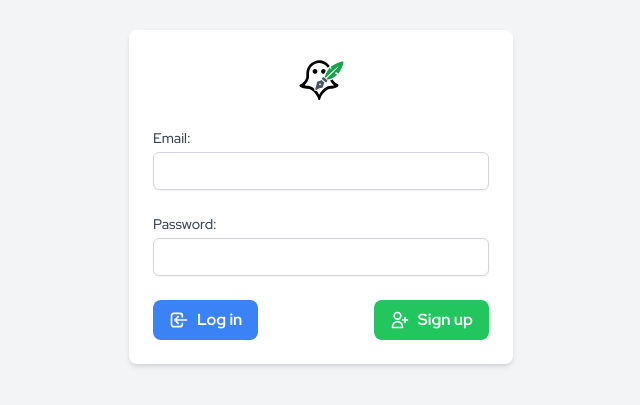
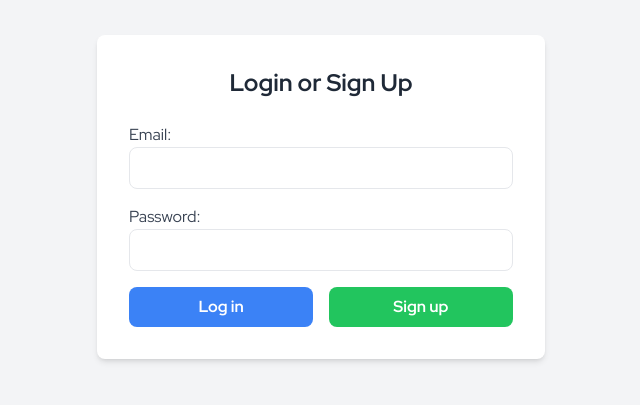
Before and after one commit to callumjamesfortune/phantomsign, a Next.js app: page /login in a window 1280 px wide. Shown: the part 203-608 px from the top of the page, without its empty margins (319-959 px from the left). Built offline with nearby package versions, Linux system fonts and the light colour scheme.

Commit message:
sorta working

```diff
--- /dev/null
+++ b/src/app/api/login-or-signup/route.ts
@@ -0,0 +1,34 @@
+import { NextRequest, NextResponse } from 'next/server';
+import { createClient } from '../../../../utils/supabase/server';
+
+export async function POST(request: NextRequest) {
+  const supabase = createClient();
+  const formData = await request.formData();
+  const email = formData.get('email')?.toString();
+  const password = formData.get('password')?.toString();
+  const action = formData.get('action')?.toString();
+
+  if (!email || !password) {
+    return NextResponse.json({ error: 'Invalid email or password' }, { status: 400 });
+  }
+
+  if (action === 'login') {
+    const { error } = await supabase.auth.signInWithPassword({ email, password });
+    if (error) {
+      return NextResponse.json({ error: 'Login failed' }, { status: 400 });
+    }
+  } else if (action === 'signup') {
+    const localPart = email.split('@')[0];
+    const containsAllLetters = /(?=.*p)(?=.*h)(?=.*a)(?=.*n)(?=.*t)(?=.*o)(?=.*m)/.test(localPart);
+    if (containsAllLetters) {
+      return NextResponse.json({ error: 'Email cannot contain the letters "phantom"' }, { status: 400 });
+    }
+
+    const { error } = await supabase.auth.signUp({ email: email, password: password });
+    if (error) {
+      return NextResponse.json({ error: 'Signup failed' }, { status: 400 });
+    }
+  }
+
+  return NextResponse.json({ success: true }, { status: 200 });
+}
--- a/src/app/api/logout/route.ts
+++ b/src/app/api/logout/route.ts
@@ -12,8 +12,8 @@ export async function POST(request: NextRequest) {
 
   // Clear Supabase session cookies
   const response = NextResponse.json({ message: 'Logged out successfully' });
-//   response.cookies.set('sb-access-token', '', { path: '/', expires: new Date(0) });
-//   response.cookies.set('sb-refresh-token', '', { path: '/', expires: new Date(0) });
+  response.cookies.set('sb-access-token', '', { path: '/', expires: new Date(0) });
+  response.cookies.set('sb-refresh-token', '', { path: '/', expires: new Date(0) });
 
   return response;
 }
--- a/src/app/dashboard/client.tsx
+++ b/src/app/dashboard/client.tsx
@@ -21,6 +21,7 @@ export default function DashboardClient({ user, initialApiKeys }: DashboardClien
       method: 'POST',
       headers: {
         'Content-Type': 'application/json',
+        'Cache-Control': 'no-store',
       },
     });
     const result = await response.json();
@@ -37,6 +38,7 @@ export default function DashboardClient({ user, initialApiKeys }: DashboardClien
       method: 'POST',
       headers: {
         'Content-Type': 'application/json',
+        'Cache-Control': 'no-store',
       },
     });
 
@@ -48,7 +50,7 @@ export default function DashboardClient({ user, initialApiKeys }: DashboardClien
   };
 
   return (
-    <div className="min-h-screen flex flex-col items-center bg-gray-100 p-6">
+    <div className="min-h-screen flex flex-col items-center bg-gray-200 p-6">
       <div className="w-full max-w-3xl bg-white shadow-md rounded-lg p-6">
         <div className="flex items-center justify-between mb-6">
           <Image src={logo} alt="PhantomSign Logo" width={50} height={50} />
--- /dev/null
+++ b/src/app/error/page.tsx
@@ -0,0 +1,26 @@
+'use client';
+
+import { useRouter } from 'next/navigation';
+
+export default function ErrorPage() {
+  const router = useRouter();
+
+  const handleGoBack = () => {
+    router.back();
+  };
+
+  return (
+    <div className="min-h-screen flex items-center justify-center bg-gray-100">
+      <div className="bg-white p-8 rounded-lg shadow-md text-center max-w-md">
+        <h1 className="text-3xl font-bold text-red-600 mb-4">Something went wrong!</h1>
+        <p className="text-gray-700 mb-6">An error occurred while processing your request. Please try again later.</p>
+        <button
+          onClick={handleGoBack}
+          className="px-4 py-2 bg-blue-500 text-white font-bold rounded-lg hover:bg-blue-600"
+        >
+          Go Back
+        </button>
+      </div>
+    </div>
+  );
+}
--- a/src/app/login/error.tsx
+++ /dev/null
@@ -1,5 +0,0 @@
-'use client'
-
-export default function ErrorPage() {
-    return <p>Sorry, something went wrong</p>
-  }
--- a/src/app/login/page.tsx
+++ b/src/app/login/page.tsx
@@ -1,58 +1,66 @@
-import { login, signup } from './actions';
-import { SparklesIcon, LoginIcon, UserAddIcon } from '@heroicons/react/outline';
-import Image from 'next/image';
-import logo from '../../../public/phantom.svg';
+'use client';
+
+import { FormEvent, useState } from 'react';
+import { useRouter } from 'next/navigation';
+import { Toaster, toast } from 'react-hot-toast';
 
 export default function LoginPage() {
+  const [isSubmitting, setIsSubmitting] = useState(false);
+  const router = useRouter();
+
+  const handleSubmit = async (event: FormEvent<HTMLFormElement>) => {
+    event.preventDefault();
+    setIsSubmitting(true);
+    const formData = new FormData(event.currentTarget);
+    const action = (event.nativeEvent as SubmitEvent).submitter?.getAttribute('name');
+
+    if (action) {
+      formData.set('action', action);
+      try {
+        const response = await fetch('/api/login-or-signup', {
+          method: 'POST',
+          body: formData,
+        });
+        const result = await response.json();
+        if (!response.ok) {
+          toast.error(result.error || 'An error occurred');
+        } else {
+          toast.success(action === 'login' ? 'Logged in successfully!' : 'Signed up successfully!');
+          router.push('/dashboard');
+        }
+      } catch (error: any) {
+        toast.error(error.message || 'An error occurred');
+      } finally {
+        setIsSubmitting(false);
+      }
+    } else {
+      toast.error('No action specified');
+      setIsSubmitting(false);
+    }
+  };
+
   return (
-    <div className="min-h-screen flex flex-col items-center justify-center bg-gray-100 p-6">
-      <div className="w-full max-w-sm bg-white shadow-md rounded-lg p-6">
-        <div className="flex justify-center mb-6">
-          <Image src={logo} alt="PhantomSign Logo" width={50} height={50} />
-        </div>
-        <form className="space-y-6">
+    <main>
+        <Toaster />
+        <div className="min-h-screen flex items-center justify-center bg-gray-100">
+        <div className="bg-white p-8 rounded-lg shadow-md w-full max-w-md">
+            <h2 className="text-2xl font-bold mb-6 text-gray-800 text-center">Login or Sign Up</h2>
+            <form onSubmit={handleSubmit} className="flex flex-col space-y-4">
             <div>
-            <label htmlFor="email" className="block text-sm font-medium text-gray-700">
-              Email:
-            </label>
-            <input
-              id="email"
-              name="email"
-              type="email"
-              required
-              className="mt-1 block w-full px-3 py-2 border border-gray-300 rounded-md shadow-sm placeholder-gray-400 focus:outline-none focus:ring-indigo-500 focus:border-indigo-500 sm:text-sm"
-            />
+                <label htmlFor="email" className="block text-gray-700">Email:</label>
+                <input id="email" name="email" type="email" required className="w-full px-3 py-2 border rounded-lg"/>
             </div>
             <div>
-            <label htmlFor="password" className="block text-sm font-medium text-gray-700">
-              Password:
-            </label>
-            <input
-              id="password"
-              name="password"
-              type="password"
-              required
-              className="mt-1 block w-full px-3 py-2 border border-gray-300 rounded-md shadow-sm placeholder-gray-400 focus:outline-none focus:ring-indigo-500 focus:border-indigo-500 sm:text-sm"
-            />
+                <label htmlFor="password" className="block text-gray-700">Password:</label>
+                <input id="password" name="password" type="password" required className="w-full px-3 py-2 border rounded-lg"/>
             </div>
-          <div className="flex justify-between items-center">
-            <button
-              formAction={login}
-              className="flex items-center px-4 py-2 bg-blue-500 text-white font-bold rounded-lg hover:bg-blue-600"
-            >
-              <LoginIcon className="w-5 h-5 mr-2" />
-              Log in
-            </button>
-            <button
-              formAction={signup}
-              className="flex items-center px-4 py-2 bg-green-500 text-white font-bold rounded-lg hover:bg-green-600"
-            >
-              <UserAddIcon className="w-5 h-5 mr-2" />
-              Sign up
-            </button>
+            <div className="flex justify-between">
+                <button type="submit" name="login" className="w-[48%] py-2 px-4 bg-blue-500 text-white font-bold rounded-lg hover:bg-blue-600" disabled={isSubmitting}>Log in</button>
+                <button type="submit" name="signup" className="w-[48%] py-2 px-4 bg-green-500 text-white font-bold rounded-lg hover:bg-green-600" disabled={isSubmitting}>Sign up</button>
             </div>
             </form>
         </div>
         </div>
+    </main>
   );
 }
--- a/src/app/page.tsx
+++ b/src/app/page.tsx
@@ -7,6 +7,7 @@ import { toast, Toaster } from 'react-hot-toast';
 import Image from 'next/image';
 import logo from '../../public/phantom.svg';
 import NotificationModal from './notificationModal';
+import Link from 'next/link';
 
 const COUNTDOWN_TIME = parseInt(process.env.NEXT_PUBLIC_DELETE_AFTER_MINUTES!, 10) * 60 || 300; // Default to 300 seconds (5 minutes)
 const POLLING_INTERVAL = 5000; // 5 seconds
@@ -322,7 +323,7 @@ export default function Home() {
             <ul className='flex items-center md:pr-[auto] gap-8 md:gap-16 text-gray-600 font-bold'>
               <li><a href="#about">About</a></li>
               <li><a href="#api">PhantomSign API</a></li>
-              <li className='bg-black text-white px-6 py-2 rounded-lg'><a href="/dashboard">Login</a></li>
+              <Link className='bg-black text-white px-4 py-2 rounded-md' href="/dashboard">Login</Link>
             </ul>
             {/* {!isNotificationEnabled && (
               <button
```
Also changed, not shown: src/app/login/actions.ts (added, +39 -0 lines), src/app/login/actions.tsx (deleted, +0 -47 lines). Lines whose indentation alone changed are shown as unchanged.
